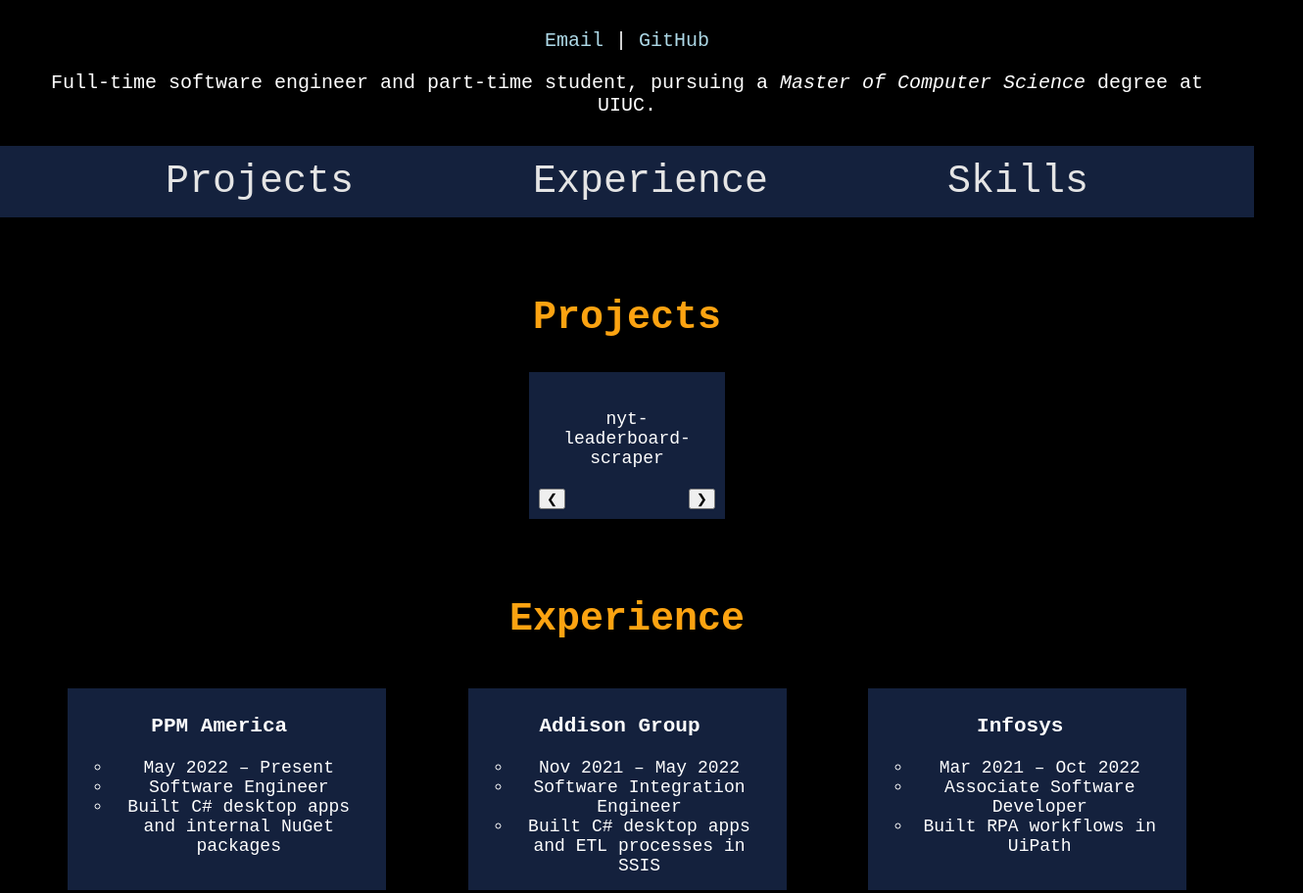
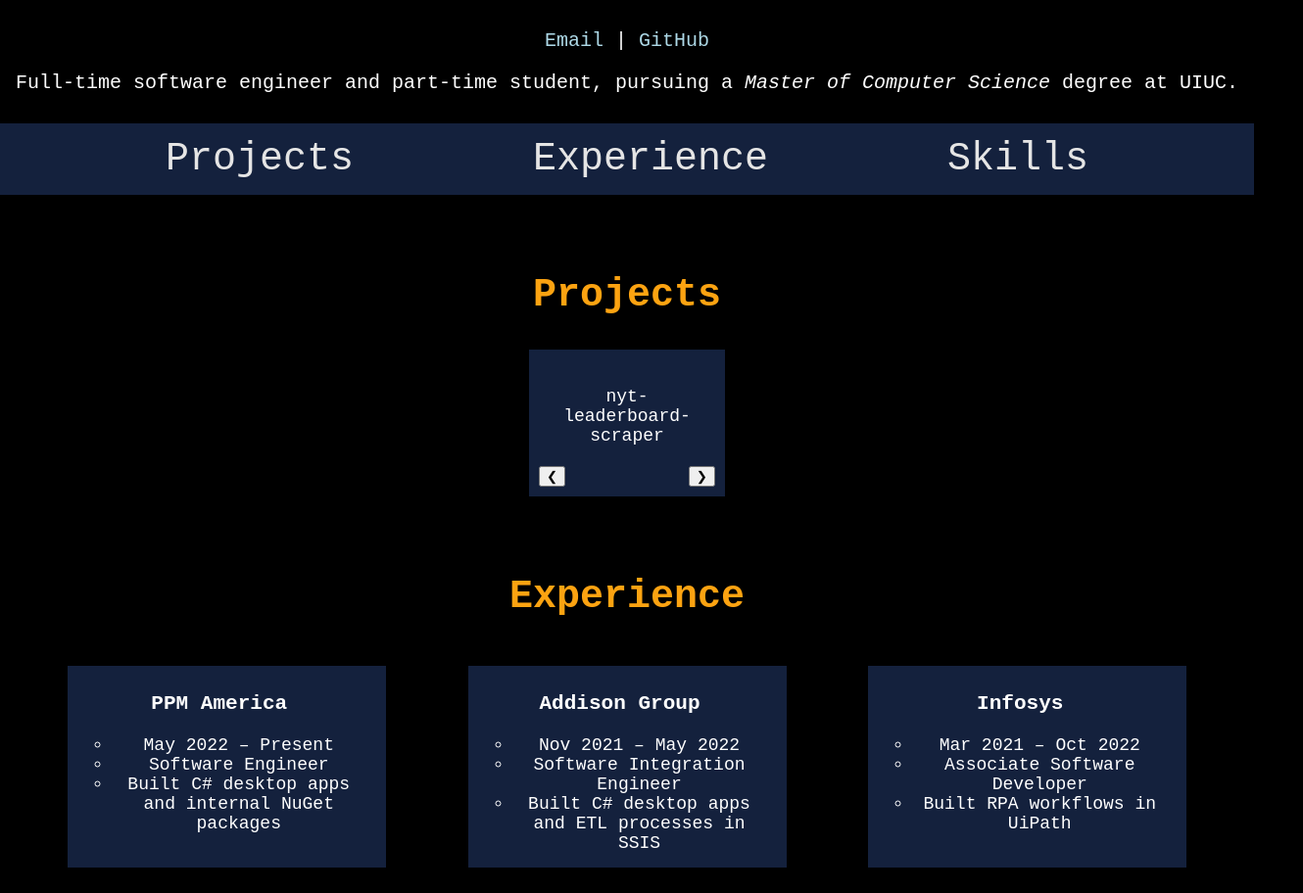
Before and after one commit to Rampiggy/mp1, a website built with webpack: page src/index.html in a window 1280 px wide. Shown: the part 340-1252 px from the top of the page at 98% size, 1330 px wide, since content can reach past the window. Built offline with nearby package versions, Linux system fonts and the light colour scheme.

Commit message:
Remove margin on body and make navbar not wrap

```diff
--- a/src/css/main.scss
+++ b/src/css/main.scss
@@ -6,7 +6,7 @@
 }
 
 body {
-	margin: 0px 50px;
+	margin: 0;
 	font-family: monospace;
 	background: $background-color;
 	color: white;
@@ -16,7 +16,6 @@
 
 main {
 	background: $background-color;
-	margin: auto -50px;
 	position: relative;
 	z-index: 1;
 }
--- a/src/css/nav.scss
+++ b/src/css/nav.scss
@@ -3,13 +3,12 @@
 nav {
 	position: sticky;
 	top: 0px;
-	margin: 0px -50px;
 	z-index: 2;
 }
 
 nav ul {
 	display: flex;
-	flex-flow: row wrap;
+	flex-flow: row nowrap;
 	justify-content: space-evenly;
 	font-family: monospace;
 	background: $navbar-color;
```
